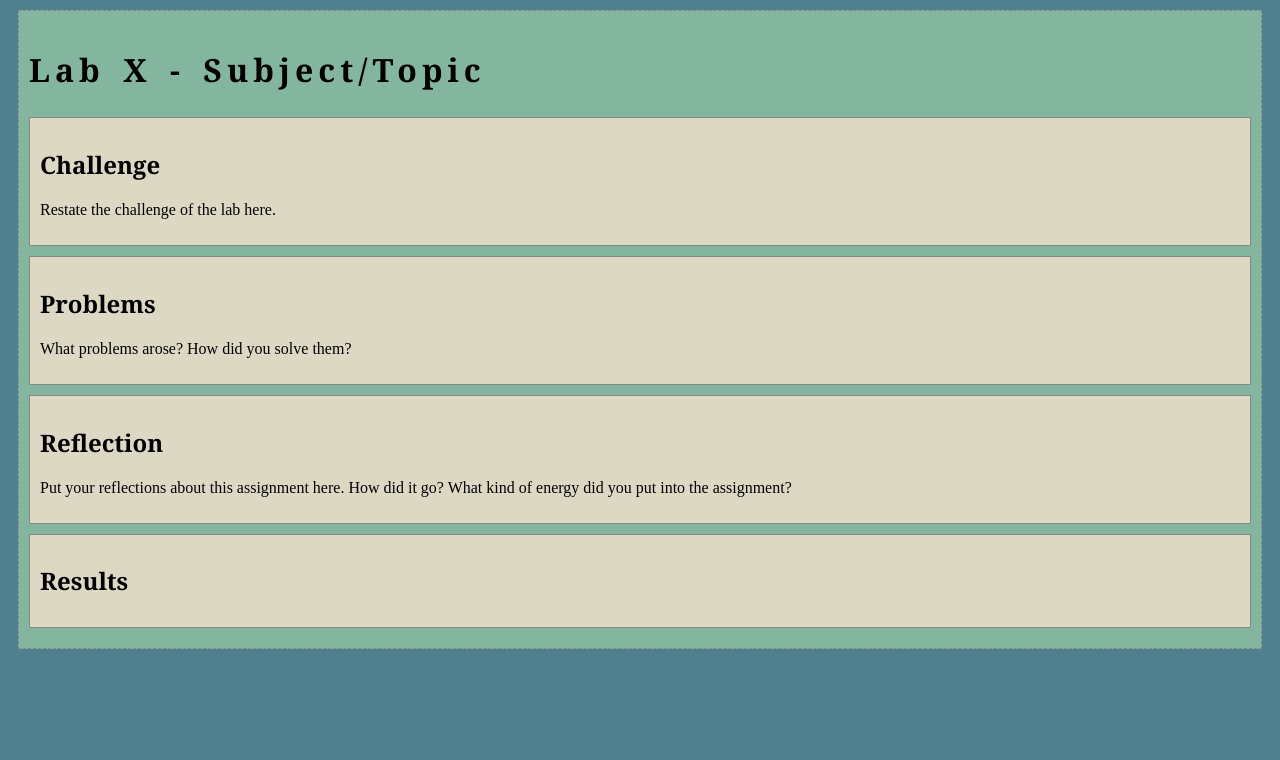
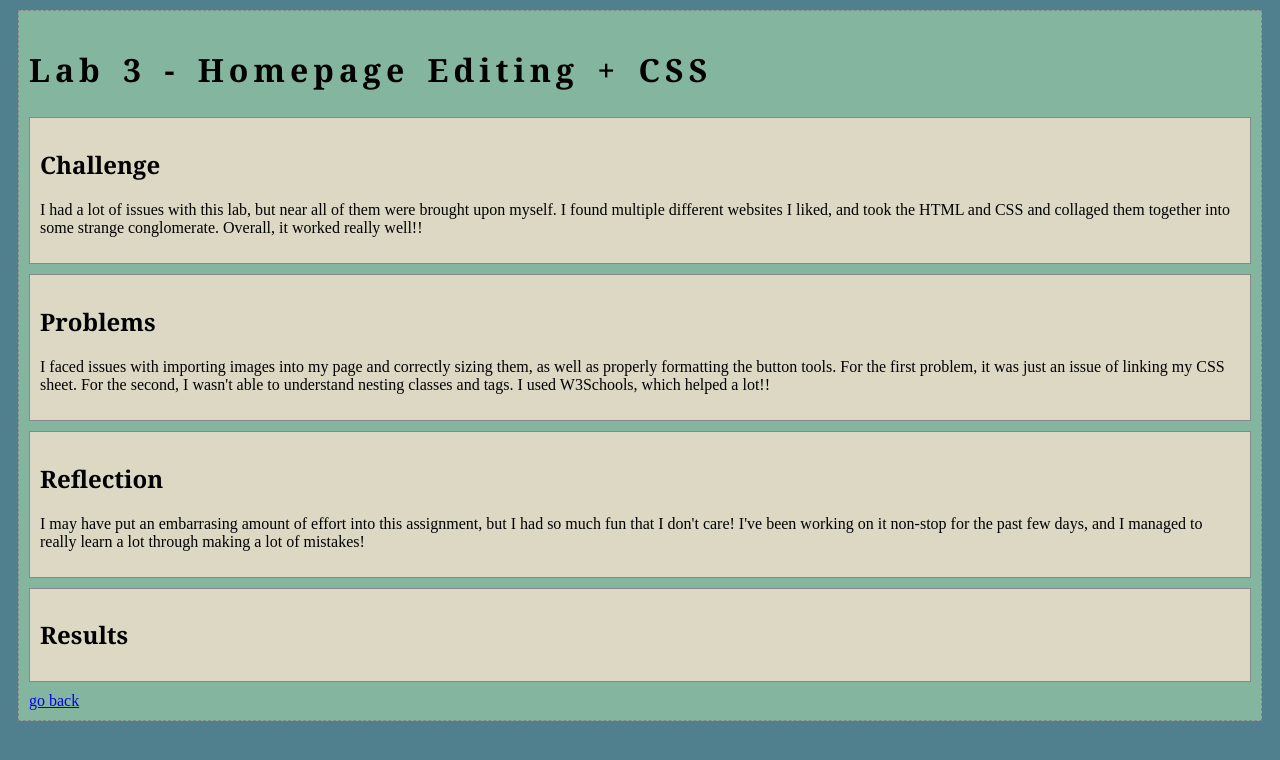
Before and after one commit to liaokira/art101, a plain HTML site: page lab3/index.html in a window 1280 px wide. Drawn offline with nearby package versions, Linux system fonts and the light colour scheme.

Commit message:
redirect link

```diff
--- a/lab3/index.html
+++ b/lab3/index.html
@@ -2,7 +2,7 @@
 <html>
 <head>
 	<!-- This title is used for tabs and bookmarks -->
-	<title>Lab X - Subject/Topic</title>
+	<title>Lab 3 - Homepage Editing + CSS</title>
 
 	<!-- Use UTF character set, a good idea with any webpage -->
   	<meta charset="UTF-8" />
@@ -23,20 +23,20 @@
 	<!-- Style this page by changing the CSS in ../css/site.css or css/lab.css -->
 	<main id="content">
 		<section>
-			<h1>Lab X - Subject/Topic</h1>
+			<h1>Lab 3 - Homepage Editing + CSS</h1>
 			<div class="minor-section">
 					<h2>Challenge</h2>
-					<p>Restate the challenge of the lab here.</p>
+					<p>I had a lot of issues with this lab, but near all of them were brought upon myself. I found multiple different websites I liked, and took the HTML and CSS and collaged them together into some strange conglomerate. Overall, it worked really well!!</p>
 			</div>
 
 			<div class="minor-section">
 					<h2>Problems</h2>
-					<p>What problems arose? How did you solve them? </p>
+					<p>I faced issues with importing images into my page and correctly sizing them, as well as properly formatting the button tools. For the first problem, it was just an issue of linking my CSS sheet. For the second, I wasn't able to understand nesting classes and tags. I used W3Schools, which helped a lot!!</p>
 			</div>
 
 			<div class="minor-section">
 					<h2>Reflection</h2>
-					<p>Put your reflections about this assignment here. How did it go? What kind of energy did you put into the assignment? </p>
+					<p>I may have put an embarrasing amount of effort into this assignment, but I had so much fun that I don't care! I've been working on it non-stop for the past few days, and I managed to really learn a lot through making a lot of mistakes! </p>
 			</div>
 
 			<div class="minor-section">
@@ -45,7 +45,7 @@
 			</div>
 		</section>
 		<nav id="links">
-			<!-- Put links to other pages (including the homepage) here. -->
+			<a href="../index.html">go back </a>
 		</nav>
 	</main>
 </body>
```
Also changed, not shown: lab2/index.html (+3 -0 lines).
